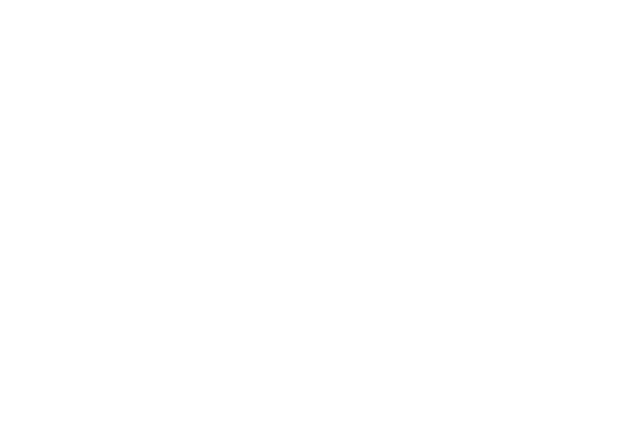
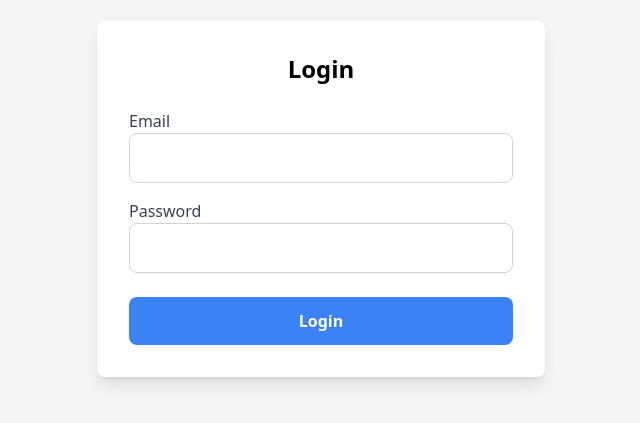
Before and after one commit to Houtkysopanha/hms-pro, a Vue app: page /login in a window 1280 px wide. Before the commit this address had no page. Shown: the part 201-624 px from the top of the page, without its empty margins (319-959 px from the left). Built offline with nearby package versions, Linux system fonts and the light colour scheme.

Commit message:
Protect router with login page

```diff
--- a/src/components/AsideBar.vue
+++ b/src/components/AsideBar.vue
@@ -9,7 +9,7 @@
         <!-- Hamburger Button -->
         <div class="header-bar">
           <div class="logo text-center">
-            <div class="logo-inner text-4xl mt-16 border-dashed border-b-2 border-light-blue-500">
+            <div class="logo-inner text-5xl mt-16 border-dashed border-b-2 border-light-blue-500">
               <button @click="toggleCollapse" class="hamburger">
                 <p :class="{'text-3xl': isSidebarExpanded, 'transition-all duration-300': !isSidebarExpanded}" class="font-bold">HMS</p>
               </button>
@@ -258,7 +258,7 @@
 .asidebar {
   width: auto;
   height: 100vh;
-  background-color: #334155;
+  background-color: #0044FF0F;
 }
 
 /* Styling for expanded/collapsed sidebar */
--- a/src/router/index.js
+++ b/src/router/index.js
@@ -1,35 +1,43 @@
 import { createRouter, createWebHistory } from 'vue-router';
 import MainLayout from '@/views/Layout/MainLayout.vue';
-import DashBaord from '@/views/DashBaord.vue';
-import HospitalDepatment from '@/views/HospiDepart/HospitalDepatment.vue';
+import Dashboard from '@/views/DashBaord.vue'; // Ensure the correct import path
+import HospitalDepartment from '@/views/HospiDepart/HospitalDepatment.vue';
 import AddDepartment from '@/views/HospiDepart/AddDepartment.vue';
+import LoginPage from '@/views/LoginPage.vue/LoginPage.vue';
 
 const routes = [
-    {
-        path: '/',
-        redirect: '/dashboard',
-    },
   {
-    path: '/',
-    name: 'MainLayout',
+    path: "/login",
+    name: "Login",
+    component: LoginPage,
+    meta: { guestOnly: true },
+  },
+  {
+    path: "/",
+    name: "MainLayout",
     component: MainLayout,
+    meta: { requiresAuth: true },
     children: [
       {
-        path: '/dashboard',
-        name: 'Dashboard',
-        component: DashBaord,
+        path: "dashboard",
+        name: "Dashboard",
+        component: Dashboard,
       },
       {
-        path: '/hospittal-department',
-        name: 'HospitalDepartment',
-        component: HospitalDepatment,
+        path: "hospital-department",
+        name: "HospitalDepartment",
+        component: HospitalDepartment,
       },
       {
-        path: '/add-department',
-        name: 'AddDepartment',
-        component: AddDepartment
-      }
+        path: "add-department",
+        name: "AddDepartment",
+        component: AddDepartment,
+      },
     ],
+  },
+  {
+    path: "/:pathMatch(.*)*",
+    redirect: "/login", // Redirect to login for any unmatched routes
   },
 ];
 
@@ -38,4 +46,19 @@ const router = createRouter({
   routes,
 });
 
+router.beforeEach((to, from, next) => {
+  const token = sessionStorage.getItem("auth_token");
+
+  if (to.matched.some((record) => record.meta.guestOnly) && token) {
+    return next({ name: "Dashboard" });
+  }
+
+  if (to.matched.some((record) => record.meta.requiresAuth) && !token) {
+    return next({ name: "Login" });
+  }
+
+  next();
+});
+
+
 export default router;
--- a/src/views/HospiDepart/AddDepartment.vue
+++ b/src/views/HospiDepart/AddDepartment.vue
@@ -1,6 +1,6 @@
 <template>
-    <div class="container">
-        <div class="header flex justify-end">
+        <div class="mt-5">
+          <div class="header flex justify-end">
             <p>HospitalDepartment</p>
             <p class="mx-2">/</p>
             <p>Dashboard</p>
@@ -47,7 +47,7 @@
             <button class="w-40 ml-3 p-3 rounded-lg text-white text-2xl font-medium shadow-md hover:bg-yellow-200 hover:text-black bg-yellow-300">Cancel</button>
         </div>
         </div>
-    </div>
+        </div>
 </template>
 <script>
 import QuillEditor from './QuillEditor.vue'
@@ -58,7 +58,4 @@ export default {
 
 </script>
 <style scoped>
-.container{
-    padding: 25px;
-}
 </style>
--- /dev/null
+++ b/src/views/LoginPage.vue/LoginPage.vue
@@ -0,0 +1,62 @@
+<template>
+    <div class="min-h-screen flex items-center justify-center bg-gray-100">
+      <div class="bg-white p-8 rounded-lg shadow-lg w-full max-w-md">
+        <h2 class="text-2xl font-bold mb-6 text-center">Login</h2>
+        <form @submit.prevent="handleLogin">
+          <div class="mb-4">
+            <label for="email" class="block text-gray-700">Email</label>
+            <input
+              type="email"
+              id="email"
+              v-model="email"
+              class="w-full p-3 border border-gray-300 rounded-lg focus:outline-none focus:ring-2 focus:ring-blue-500"
+              required
+            />
+          </div>
+          <div class="mb-6">
+            <label for="password" class="block text-gray-700">Password</label>
+            <input
+              type="password"
+              id="password"
+              v-model="password"
+              class="w-full p-3 border border-gray-300 rounded-lg focus:outline-none focus:ring-2 focus:ring-blue-500"
+              required
+            />
+          </div>
+          <button
+            type="submit"
+            class="w-full bg-blue-500 hover:bg-blue-700 text-white font-bold py-3 px-4 rounded-lg"
+          >
+            Login
+          </button>
+        </form>
+      </div>
+    </div>
+  </template>
+
+  <script>
+  export default {
+    name: "LoginPage",
+    data() {
+      return {
+        email: "",
+        password: "",
+      };
+    },
+    methods: {
+      handleLogin() {
+        // Simulating a login by storing a fake token
+        sessionStorage.setItem("auth_token", "my-token");
+
+        // Redirect to the dashboard after login
+        this.$router.push({ name: "Dashboard" }).catch((err) => {
+          console.error("Redirection error:", err);
+        });
+      },
+    },
+  };
+  </script>
+
+  <style scoped>
+  /* Add any additional styles here */
+  </style>
```
